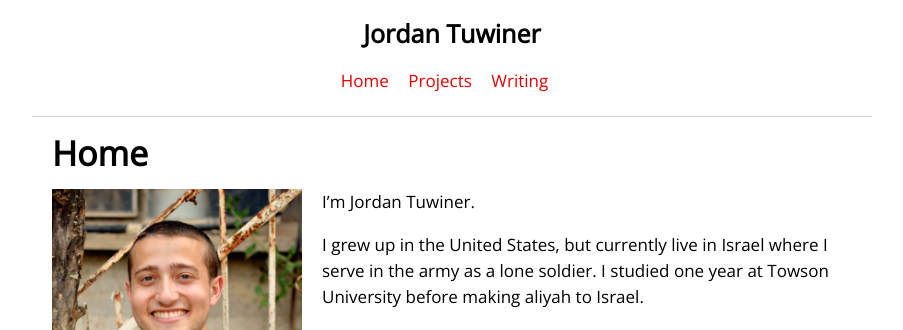
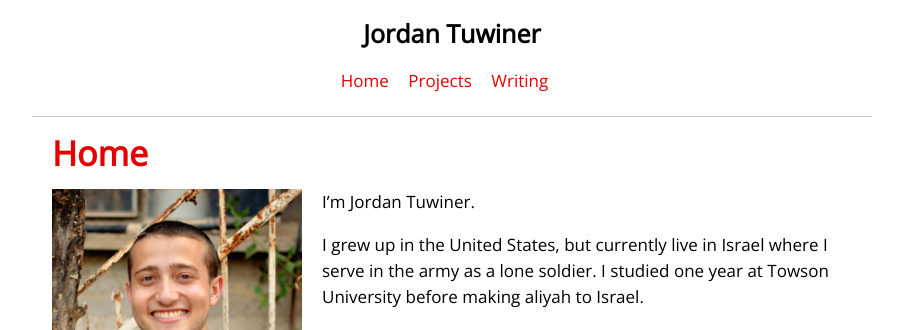
Before and after one commit to johnrlive/jt-com, a Jekyll site: the page built from index.html, in a window 1280 px wide. Shown: the top 330 px of the page, without its empty margins (188-1091 px from the left). Built offline with Jekyll 4.4.1, drawn with Linux system fonts in a browser that asks for light colours.

Commit message:
Auto link URL

```diff
--- a/_layouts/default.html
+++ b/_layouts/default.html
@@ -2,7 +2,7 @@
   <html>
     {% include head.html %}
       <main role="main" class="site-content" id="content">
-      <h1>{{ page.title }}</h1>
+      <h1><a href="{{ post.url }}" title="{{ post.title }}">{{ page.title }}</a></h1>
       {{ content }}
       </main>
     {% include footer.html %}
```
